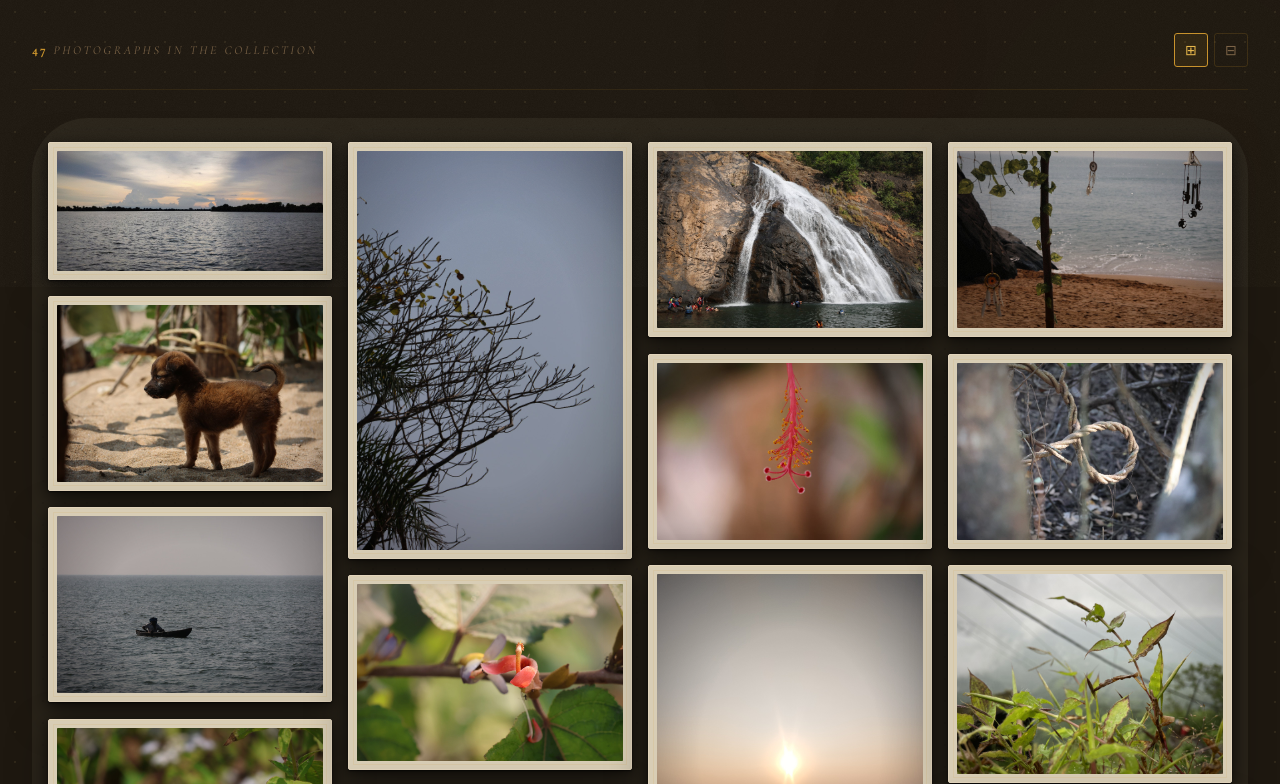
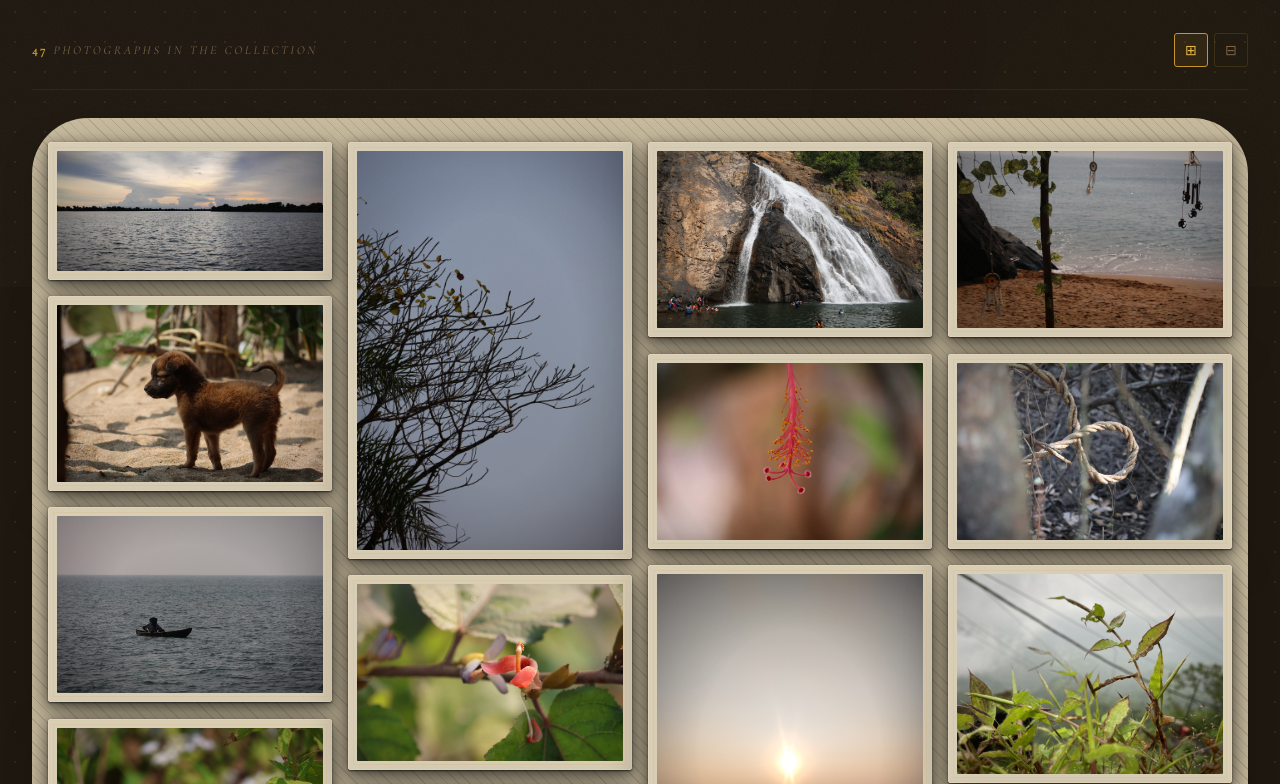
Before and after one commit to Laxdip/Laxdip.github.io, a plain HTML site: page index.html in a window 1280 px wide. Shown: the part 513-1297 px from the top of the page. Drawn offline with nearby package versions, Linux system fonts and the light colour scheme; a web font is replaced by a local one.

Commit message:
Update index.html

```diff
--- a/index.html
+++ b/index.html
@@ -59,13 +59,10 @@
    }
 
     #gallery {
-      background-image: radial-gradient(rgba(0,0,0,0.08) 1px, transparent 1px) !important;
-      background-size: 22px 22px !important;
-      background-color: #2a241a !important;
+      background: repeating-linear-gradient(45deg, #b8a88a 0px, #b8a88a 1px, #c9bc9f 1px, #c9bc9f 8px) !important;
       padding: 24px 16px !important;
       border-radius: 56px 56px 40px 40px !important;
       margin-top: 24px !important;
-      background-repeat: repeat !important;
    }
     /* =====================================================
        GRAIN TEXTURE — full-page overlay
```
